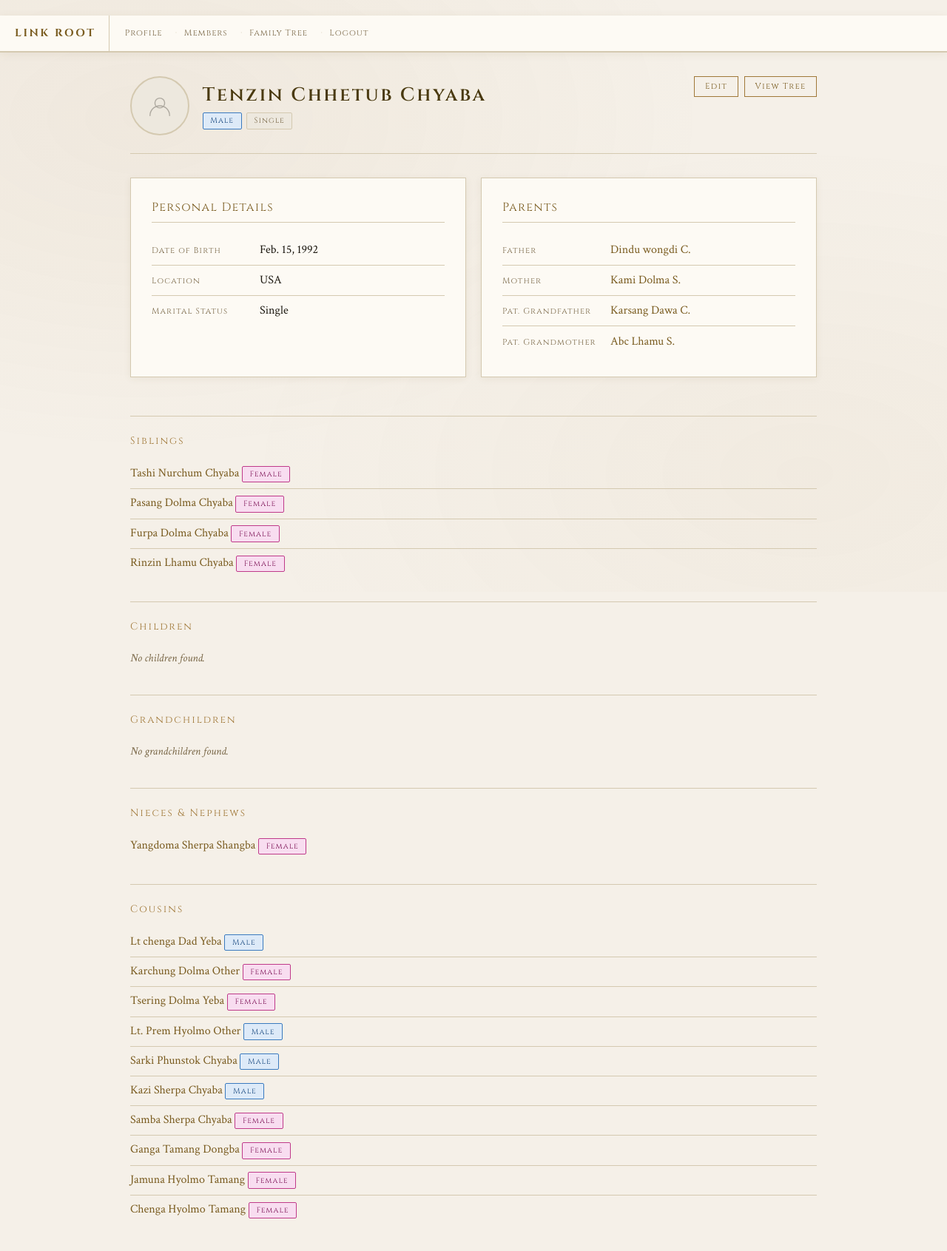
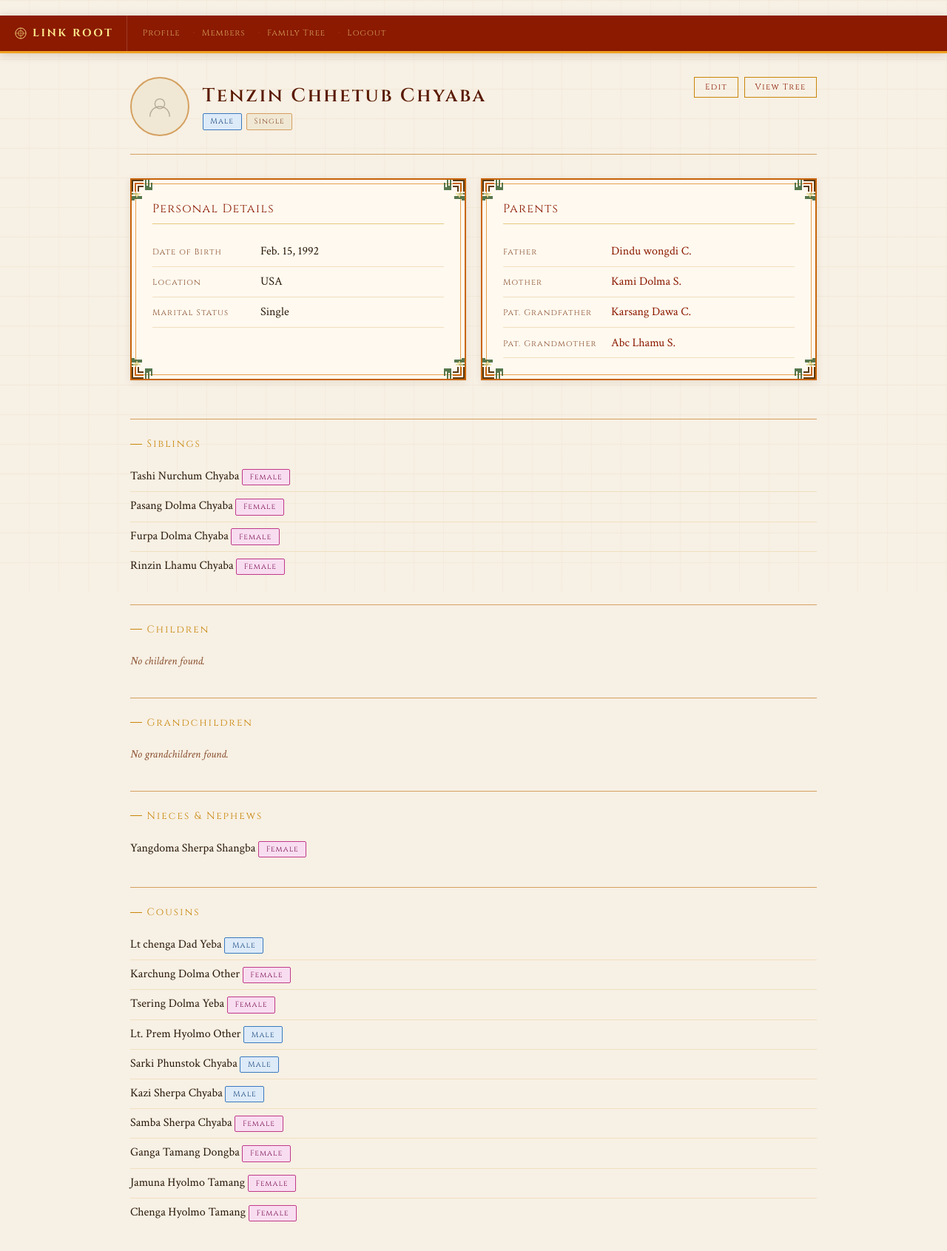
Before and after one commit to czen-hub/family_tree, a Django app: page /accounts/family/1/ in a window 1280 px wide. Shown: the whole page at 74% size. Before the commit the page ends 1647 px from the top, so only its background shows below. Run offline with Django 5.2, Linux system fonts and the light colour scheme; a user stored in the database is signed in; data comes from the database, SQL or seed files in the repository; both versions use the stored data as it was after the commit.

Commit message:
Tibetan design

```diff
--- a/accounts/templates/accounts/base.html
+++ b/accounts/templates/accounts/base.html
@@ -8,15 +8,15 @@
 @import url('https://fonts.googleapis.com/css2?family=Cinzel:wght@400;600;700&family=Crimson+Text:ital,wght@0,400;0,600;1,400&display=swap');
 
 :root {
-  --bg:           #f5f0e8;
-  --surface:      #fdfaf4;
-  --surface2:     #ede8de;
-  --border:       #d4c9b0;
-  --gold:         #7a5c20;
-  --gold-light:   #4a3a10;
-  --gold-dim:     #a07838;
-  --text:         #1e1a12;
-  --text-dim:     #7a6848;
+  --bg:           #f7f0e4;
+  --surface:      #fff9ef;
+  --surface2:     #f0e8d4;
+  --border:       #d4a060;
+  --gold:         #8B1a00;
+  --gold-light:   #5a1a00;
+  --gold-dim:     #c8860a;
+  --text:         #2a1a0a;
+  --text-dim:     #8a5030;
   --male:         #ddeaf8;
   --male-border:  #3a7abf;
   --female:       #f8ddf0;
@@ -38,8 +38,8 @@ body::before {
   position: fixed;
   inset: 0;
   background-image:
-    radial-gradient(ellipse at 15% 20%, rgba(160,120,56,0.06) 0%, transparent 50%),
-    radial-gradient(ellipse at 85% 80%, rgba(160,120,56,0.04) 0%, transparent 50%);
+    repeating-linear-gradient(0deg, transparent, transparent 39px, rgba(180,140,60,0.06) 39px, rgba(180,140,60,0.06) 40px),
+    repeating-linear-gradient(90deg, transparent, transparent 39px, rgba(180,140,60,0.04) 39px, rgba(180,140,60,0.04) 40px);
   pointer-events: none;
   z-index: 0;
 }
@@ -48,8 +48,8 @@ body::before {
 nav {
   position: relative;
   z-index: 100;
-  background: var(--surface);
-  border-bottom: 2px solid var(--border);
+  background: #8B1a00;
+  border-bottom: 3px solid #f0a020;
   padding: 0 1.25rem;
   display: flex;
   align-items: stretch;
@@ -57,7 +57,7 @@ nav {
   overflow-x: auto;
   -webkit-overflow-scrolling: touch;
   scrollbar-width: none;
-  box-shadow: 0 2px 12px rgba(100,80,30,0.08);
+  box-shadow: 0 2px 12px rgba(80,20,0,0.18);
 }
 nav::-webkit-scrollbar { display: none; }
 
@@ -65,20 +65,21 @@ nav::-webkit-scrollbar { display: none; }
   font-family: 'Cinzel', serif;
   font-size: 0.9rem;
   font-weight: 700;
-  color: var(--gold);
+  color: #fde68a;
   letter-spacing: 0.18em;
   padding: 0.9rem 1.1rem 0.9rem 0;
-  border-right: 1px solid var(--border);
+  border-right: 1px solid rgba(255,255,255,0.15);
   margin-right: 0.75rem;
   text-decoration: none;
   white-space: nowrap;
   flex-shrink: 0;
   display: flex;
   align-items: center;
+  gap: 0.5rem;
 }
 
 nav a:not(.nav-brand) {
-  color: var(--text-dim);
+  color: rgba(253,230,138,0.65);
   text-decoration: none;
   font-size: 0.72rem;
   letter-spacing: 0.08em;
@@ -92,11 +93,11 @@ nav a:not(.nav-brand) {
 }
 
 nav a:not(.nav-brand):hover,
-nav a.active { color: var(--gold); }
+nav a.active { color: #fde68a; }
 
 nav a:not(.nav-brand) + a:not(.nav-brand)::before {
   content: '·';
-  color: var(--border);
+  color: rgba(253,230,138,0.3);
   margin-right: 0.55rem;
 }
 
@@ -130,14 +131,14 @@ nav a:not(.nav-brand) + a:not(.nav-brand)::before {
   margin-top: 0.3rem;
 }
 
-/* ── CARD ── */
+/* ── CARD (default) ── */
 .card {
   background: var(--surface);
   border: 1px solid var(--border);
   padding: 1.75rem;
   margin-bottom: 1.25rem;
   position: relative;
-  box-shadow: 0 2px 10px rgba(100,80,30,0.07);
+  box-shadow: 0 2px 10px rgba(100,50,0,0.07);
 }
 .card-title {
   font-family: 'Cinzel', serif;
@@ -146,14 +147,59 @@ nav a:not(.nav-brand) + a:not(.nav-brand)::before {
   letter-spacing: 0.08em;
   margin-bottom: 1rem;
   padding-bottom: 0.6rem;
-  border-bottom: 1px solid var(--border);
+  border-bottom: 1px solid #e8c880;
+}
+
+/* ── RUG-BORDER CARD ── */
+.card-rug {
+  background: var(--surface);
+  border: 2px solid #c8640a;
+  padding: 1.75rem;
+  margin-bottom: 1.25rem;
+  position: relative;
+  box-shadow: 0 2px 10px rgba(100,50,0,0.10);
+  overflow: hidden;
+}
+.card-rug::before {
+  content: '';
+  position: absolute;
+  inset: 5px;
+  border: 1px solid #e8a050;
+  pointer-events: none;
+  z-index: 0;
+}
+.card-rug .rug-corner {
+  position: absolute;
+  width: 42px;
+  height: 42px;
+  pointer-events: none;
+  z-index: 1;
+}
+.card-rug .rug-corner.tl { top: 0;    left: 0; }
+.card-rug .rug-corner.tr { top: 0;    right: 0;  transform: scaleX(-1); }
+.card-rug .rug-corner.bl { bottom: 0; left: 0;   transform: scaleY(-1); }
+.card-rug .rug-corner.br { bottom: 0; right: 0;  transform: scale(-1,-1); }
+.card-rug .card-title {
+  font-family: 'Cinzel', serif;
+  font-size: 1rem;
+  color: var(--gold);
+  letter-spacing: 0.08em;
+  margin-bottom: 1rem;
+  padding-bottom: 0.6rem;
+  border-bottom: 1px solid #e8c880;
+  position: relative;
+  z-index: 2;
+}
+.card-rug .detail-row,
+.card-rug .detail-label,
+.card-rug .detail-value,
+.card-rug a.text-link {
+  position: relative;
+  z-index: 2;
 }
 
 /* ── TABLE ── */
-.table-scroll {
-  overflow-x: auto;
-  -webkit-overflow-scrolling: touch;
-}
+.table-scroll { overflow-x: auto; -webkit-overflow-scrolling: touch; }
 .data-table {
   width: 100%;
   min-width: 600px;
@@ -186,6 +232,10 @@ nav a:not(.nav-brand) + a:not(.nav-brand)::before {
 a.text-link { color: var(--gold); text-decoration: none; transition: color 0.2s; }
 a.text-link:hover { color: var(--gold-light); }
 
+/* black names in member lists */
+.member-list a.text-link       { color: #2a1a0a; }
+.member-list a.text-link:hover { color: var(--gold); }
+
 /* ── BADGES ── */
 .badge {
   display: inline-block;
@@ -197,7 +247,7 @@ a.text-link:hover { color: var(--gold-light); }
 }
 .badge-male    { background: var(--male);    border: 1px solid var(--male-border);    color: #1a4a80; }
 .badge-female  { background: var(--female);  border: 1px solid var(--female-border);  color: #80185a; }
-.badge-married { background: rgba(160,120,56,0.12); border: 1px solid var(--gold-dim); color: var(--gold); }
+.badge-married { background: rgba(139,26,0,0.08); border: 1px solid var(--gold-dim); color: var(--gold); }
 .badge-single  { background: var(--surface2); border: 1px solid var(--border);        color: var(--text-dim); }
 
 /* ── DETAIL ROWS ── */
@@ -208,12 +258,22 @@ a.text-link:hover { color: var(--gold-light); }
   letter-spacing: 0.15em;
   color: var(--gold-dim);
   margin-bottom: 1rem;
+  display: flex;
+  align-items: center;
+  gap: 0.4rem;
+}
+.section-title::before {
+  content: '';
+  display: inline-block;
+  width: 16px;
+  height: 1px;
+  background: var(--gold-dim);
 }
 .detail-row {
   display: flex;
   gap: 1rem;
   padding: 0.6rem 0;
-  border-bottom: 1px solid var(--border);
+  border-bottom: 1px solid #f0e0c0;
   align-items: baseline;
   flex-wrap: wrap;
 }
@@ -231,7 +291,7 @@ a.text-link:hover { color: var(--gold-light); }
 .empty { color: var(--text-dim); font-style: italic; font-size: 0.95rem; padding: 0.5rem 0; }
 
 .member-list { list-style: none; }
-.member-list li { padding: 0.5rem 0; border-bottom: 1px solid var(--border); }
+.member-list li { padding: 0.5rem 0; border-bottom: 1px solid #f0e0c0; color: #2a1a0a; }
 .member-list li:last-child { border-bottom: none; }
 
 /* ── FORMS ── */
@@ -284,7 +344,7 @@ ul.errorlist li { color: var(--error); font-size: 0.85rem; font-style: italic; }
   text-decoration: none;
   display: inline-block;
 }
-.btn:hover { background: rgba(160,120,56,0.08); border-color: var(--gold); }
+.btn:hover { background: rgba(139,26,0,0.07); border-color: var(--gold); }
 .btn-sm { padding: 0.35rem 0.85rem; font-size: 0.7rem; }
 
 /* ── GRID ── */
@@ -294,7 +354,7 @@ ul.errorlist li { color: var(--error); font-size: 0.85rem; font-style: italic; }
 @media (max-width: 640px) {
   .main { padding: 1.25rem 0.85rem; }
   .grid-2 { grid-template-columns: 1fr; }
-  .card { padding: 1.1rem 0.9rem; }
+  .card, .card-rug { padding: 1.1rem 0.9rem; }
   .page-header { margin-bottom: 1.25rem; padding-bottom: 1rem; }
   .detail-label { min-width: 100px; }
 }
@@ -302,7 +362,15 @@ ul.errorlist li { color: var(--error); font-size: 0.85rem; font-style: italic; }
 </head>
 <body>
 <nav>
-  <a href="{% url 'home' %}" class="nav-brand">LINK ROOT</a>
+  <a href="{% url 'home' %}" class="nav-brand">
+    <svg width="16" height="16" viewBox="0 0 18 18" fill="none">
+      <circle cx="9" cy="9" r="8" stroke="#fde68a" stroke-width="1"/>
+      <circle cx="9" cy="9" r="4" stroke="#fde68a" stroke-width="0.75"/>
+      <line x1="9" y1="1" x2="9" y2="17" stroke="#fde68a" stroke-width="0.5"/>
+      <line x1="1" y1="9" x2="17" y2="9" stroke="#fde68a" stroke-width="0.5"/>
+    </svg>
+    LINK ROOT
+  </a>
   {% if user.is_authenticated %}
     <a href="{% url 'profile' %}"     {% if request.resolver_match.url_name == 'profile' %}class="active"{% endif %}>Profile</a>
     <a href="{% url 'family_list' %}" {% if request.resolver_match.url_name == 'family_list' %}class="active"{% endif %}>Members</a>
@@ -314,5 +382,28 @@ ul.errorlist li { color: var(--error); font-size: 0.85rem; font-style: italic; }
   {% endif %}
 </nav>
 {% block content %}{% endblock %}
+
+<script>
+(function() {
+  var CORNER = '<svg viewBox="0 0 42 42" fill="none" xmlns="http://www.w3.org/2000/svg">'
+    + '<path d="M0 0 L16 0 L16 2 L2 2 L2 16 L0 16 Z" fill="#5a3a10"/>'
+    + '<path d="M4 4 L16 4 L16 6 L6 6 L6 16 L4 16 Z" fill="#c8640a"/>'
+    + '<path d="M8 8 L16 8 L16 10 L10 10 L10 16 L8 16 Z" fill="#5a3a10"/>'
+    + '<path d="M18 0 L20 0 L20 8 L22 8 L22 0 L24 0 L24 10 L26 10 L26 4 L28 4 L28 14 L18 14 Z" fill="#3a6030" opacity="0.85"/>'
+    + '<path d="M0 18 L8 18 L8 20 L0 20 Z" fill="#3a6030" opacity="0.85"/>'
+    + '<path d="M0 22 L14 22 L14 26 L4 26 L4 28 L0 28 Z" fill="#3a6030" opacity="0.85"/>'
+    + '<path d="M2 18 L2 20 L4 20 L4 22 L6 22 L6 24 L8 24 L8 22 L10 22 L10 20 L12 20 L12 18 Z" fill="#e8d890" opacity="0.75"/>'
+    + '</svg>';
+
+  document.querySelectorAll('.card-rug').forEach(function(card) {
+    ['tl','tr','bl','br'].forEach(function(pos) {
+      var d = document.createElement('div');
+      d.className = 'rug-corner ' + pos;
+      d.innerHTML = CORNER;
+      card.appendChild(d);
+    });
+  });
+})();
+</script>
 </body>
 </html>
--- a/accounts/templates/accounts/family_detail.html
+++ b/accounts/templates/accounts/family_detail.html
@@ -9,7 +9,7 @@
     <div style="display:flex; align-items:center; gap:1.1rem;">
       {% if member.photo %}
         <img src="{{ member.photo.url }}" alt="{{ member.first_name }}"
-          style="width:80px; height:80px; border-radius:50%; object-fit:cover; border:2px solid #7a6430; flex-shrink:0; display:block;" />
+          style="width:80px; height:80px; border-radius:50%; object-fit:cover; border:2px solid #c8860a; flex-shrink:0; display:block;" />
       {% else %}
         <div style="width:80px; height:80px; border-radius:50%; background:var(--surface2); border:2px solid var(--border); flex-shrink:0; display:flex; align-items:center; justify-content:center;">
           <svg width="34" height="34" viewBox="0 0 36 36" fill="none" xmlns="http://www.w3.org/2000/svg" style="opacity:0.3;">
@@ -37,7 +37,9 @@
   </div>
 
   <div class="grid-2">
-    <div class="card">
+
+    <!-- Personal Details — rug border -->
+    <div class="card-rug">
       <div class="card-title">Personal Details</div>
       <div class="detail-row"><span class="detail-label">Date of Birth</span><span class="detail-value">{{ member.date_of_birth|default:"—" }}</span></div>
       <div class="detail-row"><span class="detail-label">Location</span><span class="detail-value">{{ member.address|default:"—" }}</span></div>
@@ -50,7 +52,8 @@
       {% endif %}
     </div>
 
-    <div class="card">
+    <!-- Parents — rug border -->
+    <div class="card-rug">
       <div class="card-title">Parents</div>
       <div class="detail-row">
         <span class="detail-label">Father</span>
```
Also changed, not shown: db.sqlite3.
